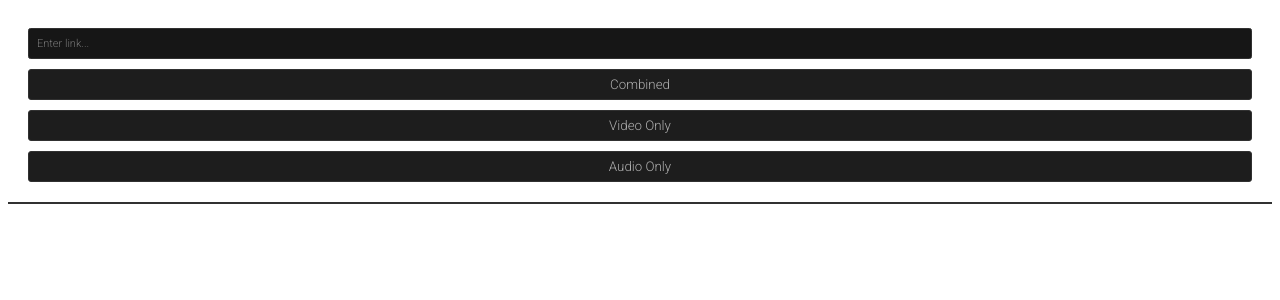
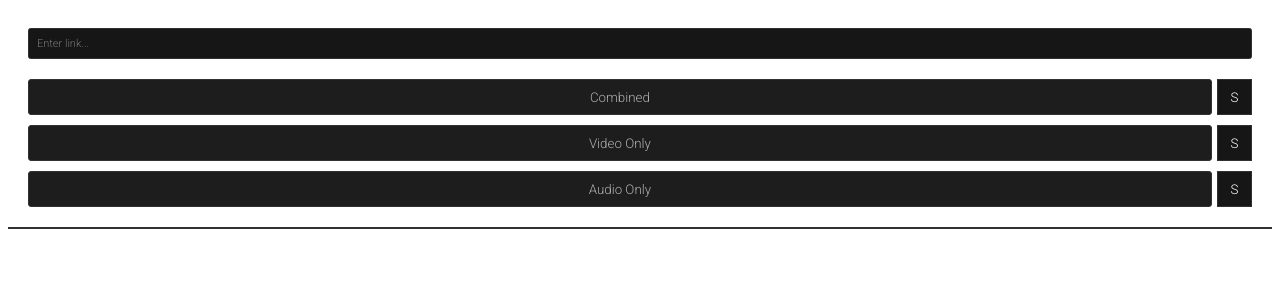
Before and after one commit to notorcus/clipfetch-extension, a React app: page / in a window 1280 px wide. Shown: the top 300 px of the page. Built offline with nearby package versions, Linux system fonts and the light colour scheme.

Commit message:
Add SettingsButton
This adds a settings button to the right of each toggle button. It doesnt route to anything yet though.

```diff
--- a/src/components/LinkInput.css
+++ b/src/components/LinkInput.css
@@ -2,6 +2,7 @@
   width: 100%;
   padding: 20px;
   box-sizing: border-box;
+
   border-bottom: 2px solid #313131;
 }
 
@@ -14,6 +15,7 @@
   box-sizing: border-box;
   outline: none;
   font-size: 11px;
+  margin-bottom: 10px;
 }
 
 .link-input-field:focus {
--- a/src/components/LinkInput.tsx
+++ b/src/components/LinkInput.tsx
@@ -1,14 +1,14 @@
 import React from 'react';
 import './LinkInput.css';
-import ToggleButton from './ToggleButton';  // Import the new component
+import ToggleButton from './ToggleButton';
 
 const LinkInput: React.FC = () => {
   return (
     <div className="link-input-container">
       <input type="text" className="link-input-field" placeholder="Enter link..." />
-      <ToggleButton label="Combined" id="ToggleCombinedButton" />
-      <ToggleButton label="Video Only" id="ToggleVideoOnlyButton" />
-      <ToggleButton label="Audio Only" id="ToggleAudioOnlyButton" />
+      <ToggleButton label="Combined" id="ToggleCombinedButton" settingsRoute="/settings/combined" />
+      <ToggleButton label="Video Only" id="ToggleVideoOnlyButton" settingsRoute="/settings/video-only" />
+      <ToggleButton label="Audio Only" id="ToggleAudioOnlyButton" settingsRoute="/settings/audio-only" />
     </div>
   );
 };
--- /dev/null
+++ b/src/components/SettingsButton.css
@@ -0,0 +1,9 @@
+.settings-button {
+    width: 36px;  /* Width should be the same as height */
+    height: 36px; /* Height should be the same as the toggle button */
+    background-color: #161616;
+    border: 1px solid #313131;
+    color: white;
+    cursor: pointer;
+    margin-left: 5px;
+  }
--- /dev/null
+++ b/src/components/SettingsButton.tsx
@@ -0,0 +1,22 @@
+import React from 'react';
+import './SettingsButton.css';
+
+interface SettingsButtonProps {
+  route: string;
+}
+
+const SettingsButton: React.FC<SettingsButtonProps> = ({ route }) => {
+  const navigateToSettings = () => {
+    // Logic to navigate to the settings page can go here
+    console.log(`Navigate to ${route}`);
+  };
+
+  return (
+    <button className="settings-button" onClick={navigateToSettings}>
+      {/* You can replace this with an icon */}
+      S
+    </button>
+  );
+};
+
+export default SettingsButton;
--- a/src/components/ToggleButton.css
+++ b/src/components/ToggleButton.css
@@ -1,7 +1,16 @@
+.toggle-button-container {
+    display: flex;
+    align-items: center;  /* This should align items vertically */
+    height: 36px;  /* Set a fixed height */
+    margin-top: 10px;
+  }
+
+
 .toggle-button {
+    flex-grow: 1;
+    height: 36px;
     width: 100%;
     padding: 7px;
-    margin-top: 10px;
     border: 1px solid #313131;
     background-color: #1D1D1D;
     color: rgb(175, 175, 175); /* Text color */
--- a/src/components/ToggleButton.tsx
+++ b/src/components/ToggleButton.tsx
@@ -1,12 +1,14 @@
 import React, { useState } from 'react';
 import './ToggleButton.css';
+import SettingsButton from './SettingsButton';  // Import the new component
 
 interface ToggleButtonProps {
   label: string;
   id: string;
+  settingsRoute: string;
 }
 
-const ToggleButton: React.FC<ToggleButtonProps> = ({ label, id }) => {
+const ToggleButton: React.FC<ToggleButtonProps> = ({ label, id, settingsRoute }) => {
   const [isActive, setIsActive] = useState(false);
 
   const toggleButton = () => {
@@ -14,6 +16,7 @@ const ToggleButton: React.FC<ToggleButtonProps> = ({ label, id }) => {
   };
 
   return (
+    <div className="toggle-button-container">
       <button
         className={`toggle-button ${isActive ? 'active' : ''}`}
         id={id}
@@ -21,6 +24,8 @@ const ToggleButton: React.FC<ToggleButtonProps> = ({ label, id }) => {
       >
         {label}
       </button>
+      <SettingsButton route={settingsRoute} />
+    </div>
   );
 };
 
```
Lines whose indentation alone changed are shown as unchanged.
